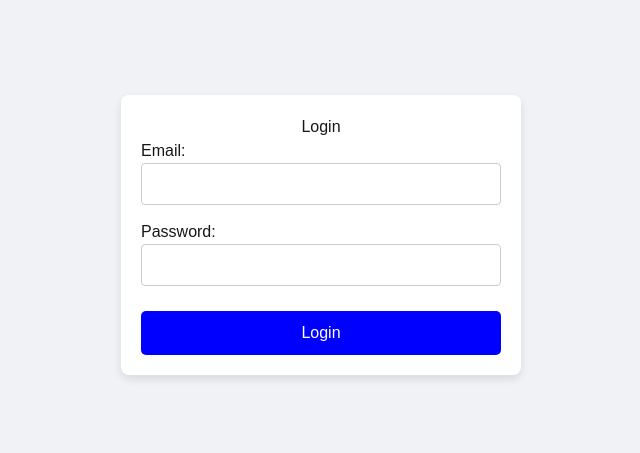
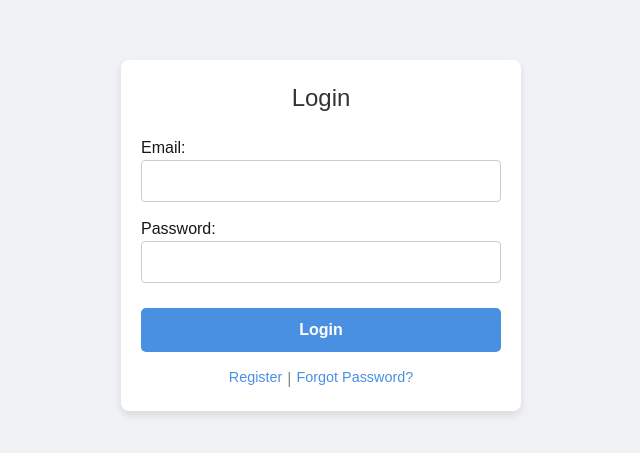
Before and after one commit to harrington40/vehicle-tracking-system, a Next.js app: page /login in a window 1280 px wide. Shown: the part 165-618 px from the top of the page, without its empty margins (319-959 px from the left). Built offline with nearby package versions, Linux system fonts and the light colour scheme.

Commit message:
add circular circles

```diff
--- a/src/app/login/page.js
+++ b/src/app/login/page.js
@@ -35,7 +35,7 @@ export default function LoginPage() {
   return (
     <div style={styles.container}>
       <div style={styles.formContainer}>
-        <h2>Login</h2>
+        <h2 style={styles.title}>Login</h2>
         <form onSubmit={handleSubmit} style={styles.form}>
           <div style={styles.inputGroup}>
             <label>Email:</label>
@@ -62,6 +62,12 @@ export default function LoginPage() {
             Login
           </button>
         </form>
+        {/* Links for "Register" and "Forgot Password" */}
+        <div style={styles.linkContainer}>
+          <a href="/register" style={styles.link}>Register</a>
+          <span style={styles.linkSeparator}>|</span>
+          <a href="/forgot-password" style={styles.link}>Forgot Password?</a>
+        </div>
       </div>
     </div>
   );
@@ -83,6 +89,12 @@ const styles = {
     borderRadius: '8px',
     boxShadow: '0 4px 8px rgba(0, 0, 0, 0.1)',
     textAlign: 'center',
+    fontFamily: 'Arial, sans-serif',
+  },
+  title: {
+    fontSize: '1.5em',
+    color: '#333',
+    marginBottom: '20px',
   },
   form: {
     display: 'flex',
@@ -103,7 +115,7 @@ const styles = {
     border: '1px solid #ccc',
   },
   button: {
-    backgroundColor: 'blue',
+    backgroundColor: '#4A90E2', // Blue color for the login button
     color: 'white',
     padding: '10px 20px',
     border: 'none',
@@ -111,9 +123,25 @@ const styles = {
     cursor: 'pointer',
     width: '100%',
     marginTop: '10px',
+    fontWeight: 'bold',
   },
   error: {
     color: 'red',
     marginBottom: '10px',
   },
+  linkContainer: {
+    display: 'flex',
+    justifyContent: 'center',
+    marginTop: '15px',
+  },
+  link: {
+    fontSize: '0.9em',
+    color: '#4A90E2',
+    textDecoration: 'none',
+    margin: '0 5px',
+    cursor: 'pointer',
+  },
+  linkSeparator: {
+    color: '#888', // Separator color
+  },
 };
```
Also changed, not shown: src/app/register/page.js (added).
